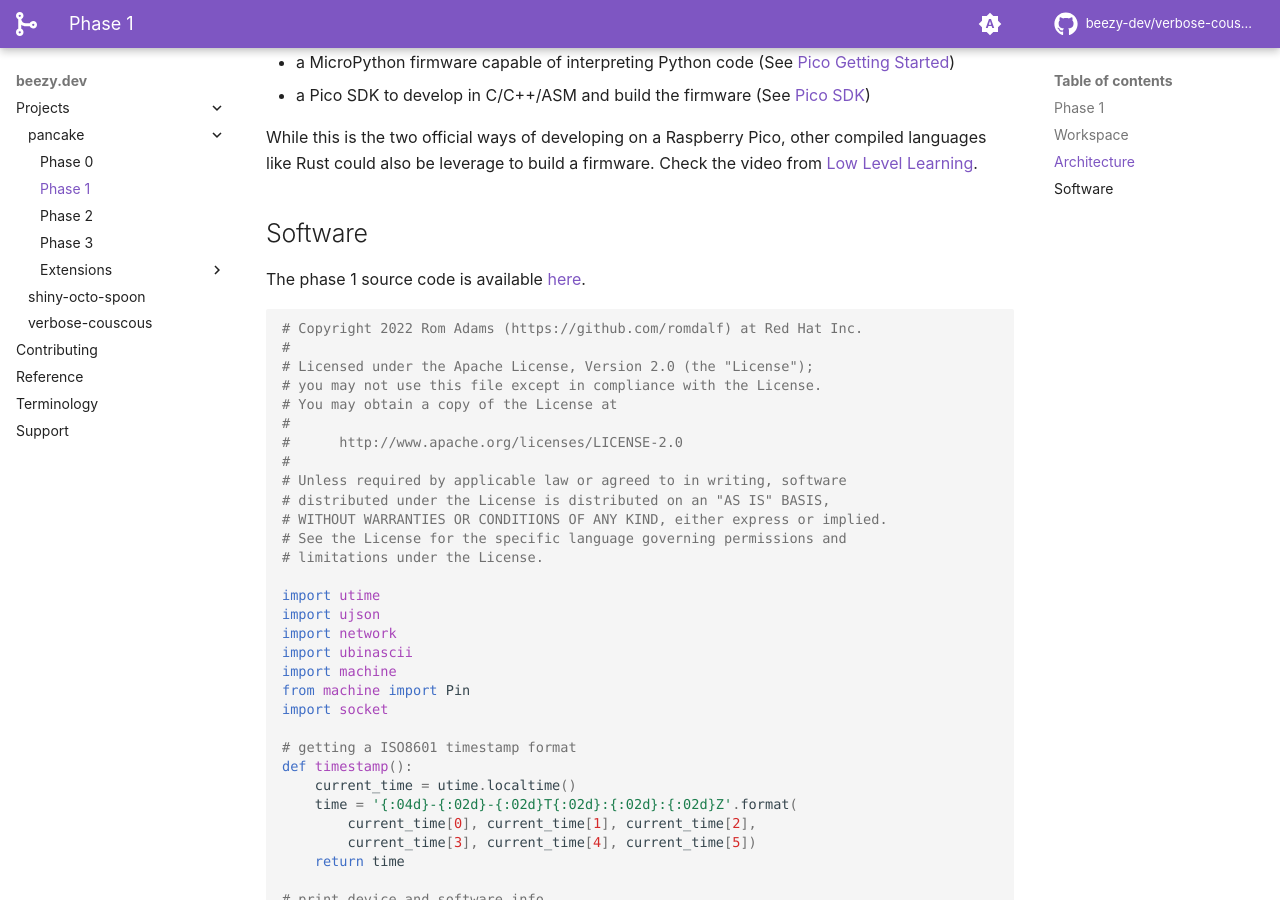
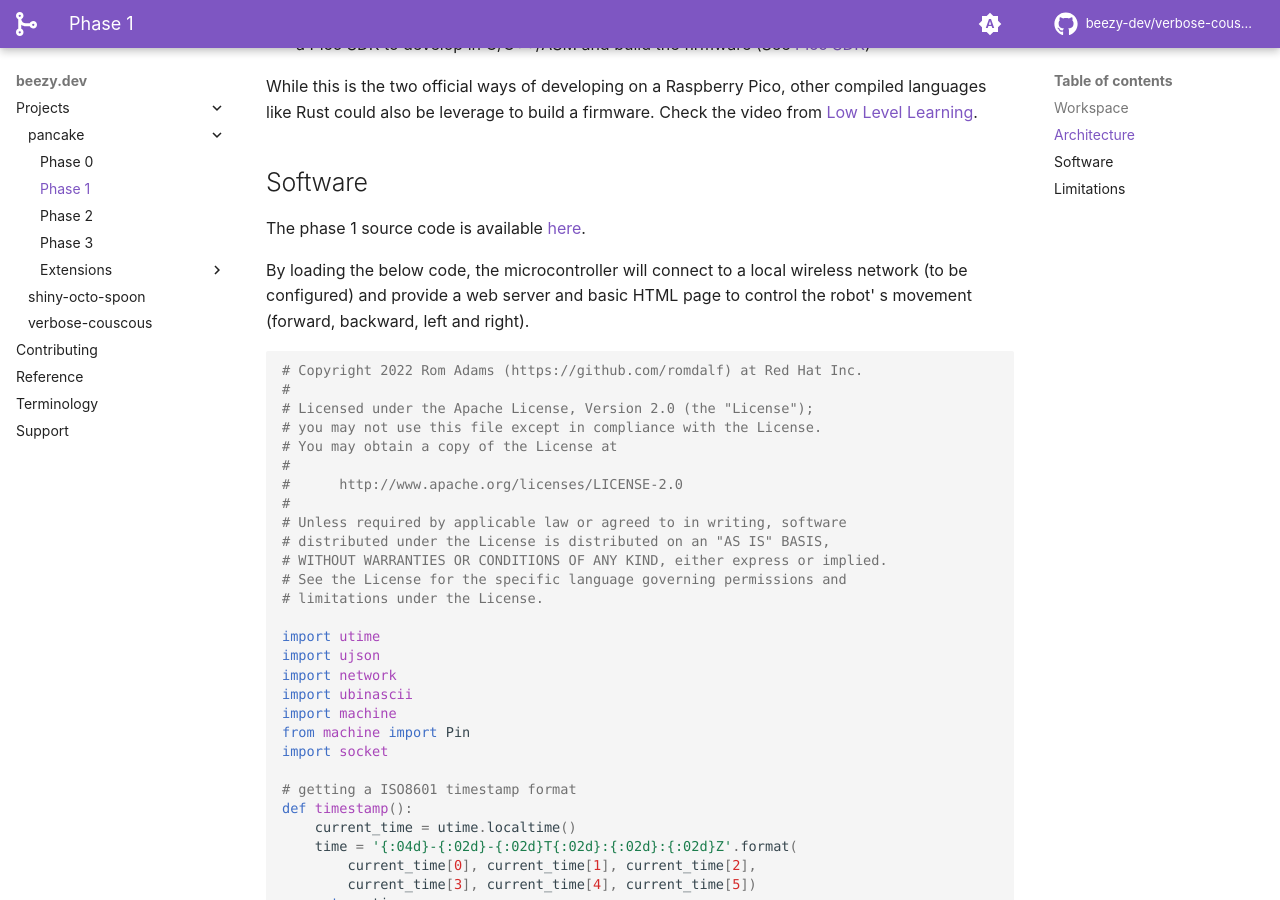
Before and after one commit to beezy-dev/verbose-couscous, an MkDocs documentation site: the page built from docs/pancake/phase1.md, in a window 1280 px wide and 900 px high, scrolled down 1415 px. Built offline with MkDocs 1.6.1 and Material for MkDocs 9.7.7, drawn with Linux system fonts in a browser that asks for light colours; some web fonts are replaced; comment, search, counter and statistics services are not loaded.

Commit message:
refactoring the pancake documentation

````diff
--- a/docs/pancake/phase1.md
+++ b/docs/pancake/phase1.md
@@ -1,4 +1,4 @@
-## Phase 1
+# Phase 1
 Discover the basics of software architecture on a microcontroller compared to a single-board computer or standard computer.
 This phase will introduce a first software iteration to remotely control the robot from a simple web page.
 
@@ -44,6 +44,8 @@ While this is the two official ways of developing on a Raspberry Pico, other com
 ## Software
 
 The phase 1 source code is available [here](https://github.com/beezy-dev/project-pancake/blob/main/code/phase01/main.py).
+
+By loading the below code, the microcontroller will connect to a local wireless network (to be configured) and provide a web server and basic HTML page to control the robot' s movement (forward, backward, left and right).
 
 ```python
 # Copyright 2022 Rom Adams (https://github.com/romdalf) at Red Hat Inc.
@@ -232,3 +234,5 @@ try:
 except KeyboardInterrupt:
     machine.reset()
 ```
+
+## Limitations
````
